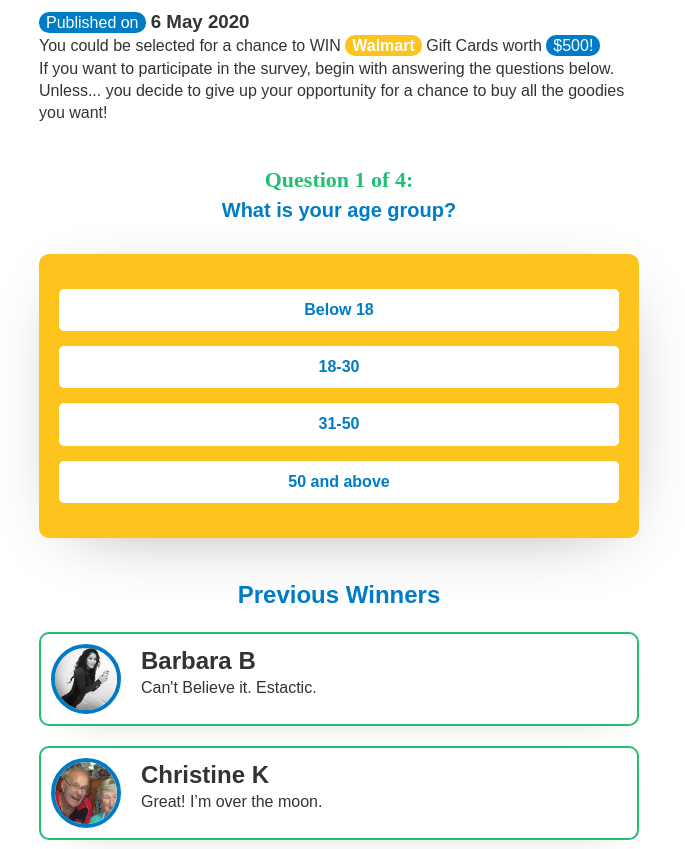
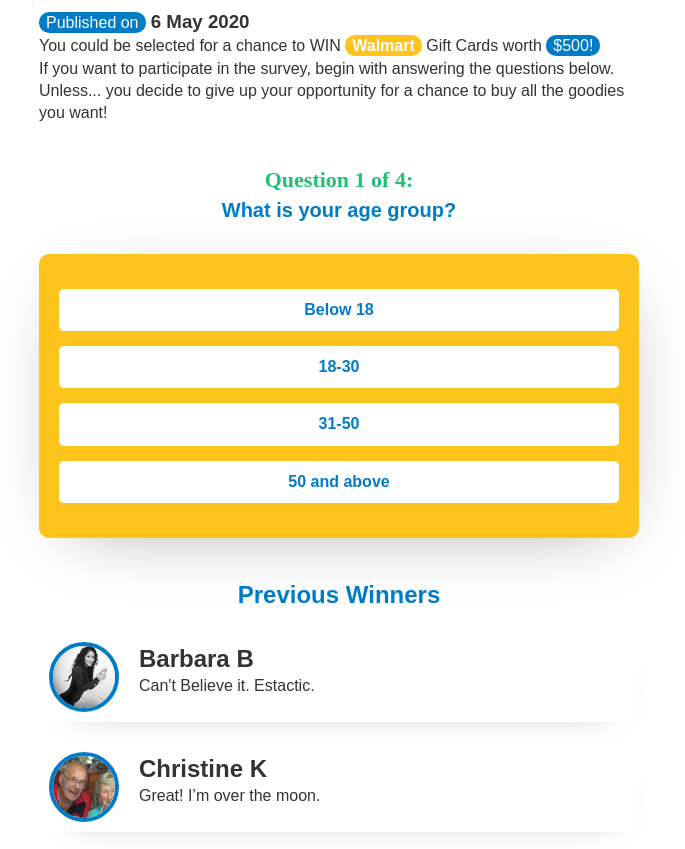
Before and after one commit to ibadeeCodes/Wallmart-prize, a website: page index.html in a window 1280 px wide. Shown: the part 103-952 px from the top of the page, without its empty margins (301-986 px from the left). Drawn offline with Linux system fonts and the light colour scheme; a web font is replaced by a local one.

Commit message:
first commit

```diff
--- a/sass/main.scss
+++ b/sass/main.scss
@@ -157,7 +157,6 @@
   padding: 1rem;
   border-radius: 10px;
   margin: 2rem 0;
-  border: 2px solid #21bf73;
   .winner__img {
     margin-right: 2rem;
     align-items: center;
```
Also changed, not shown: css/main.css.
